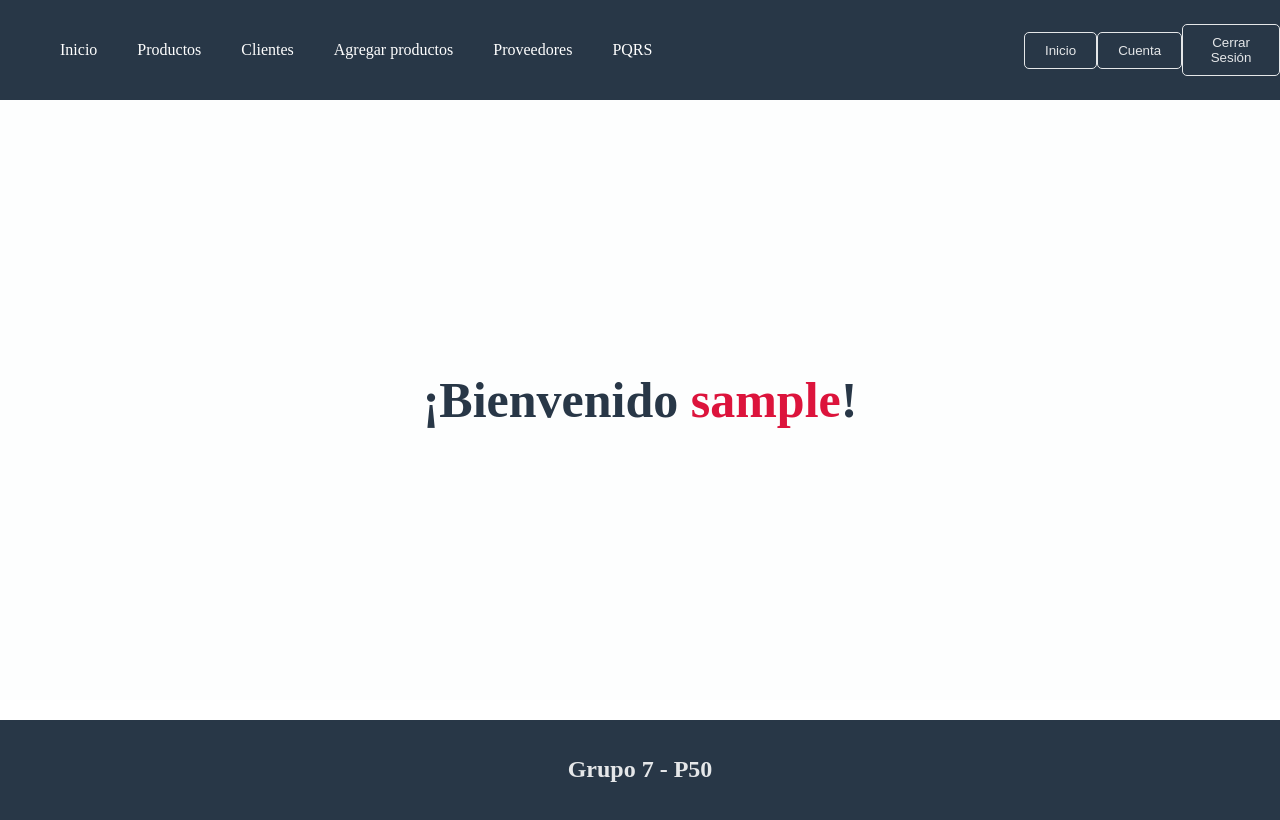
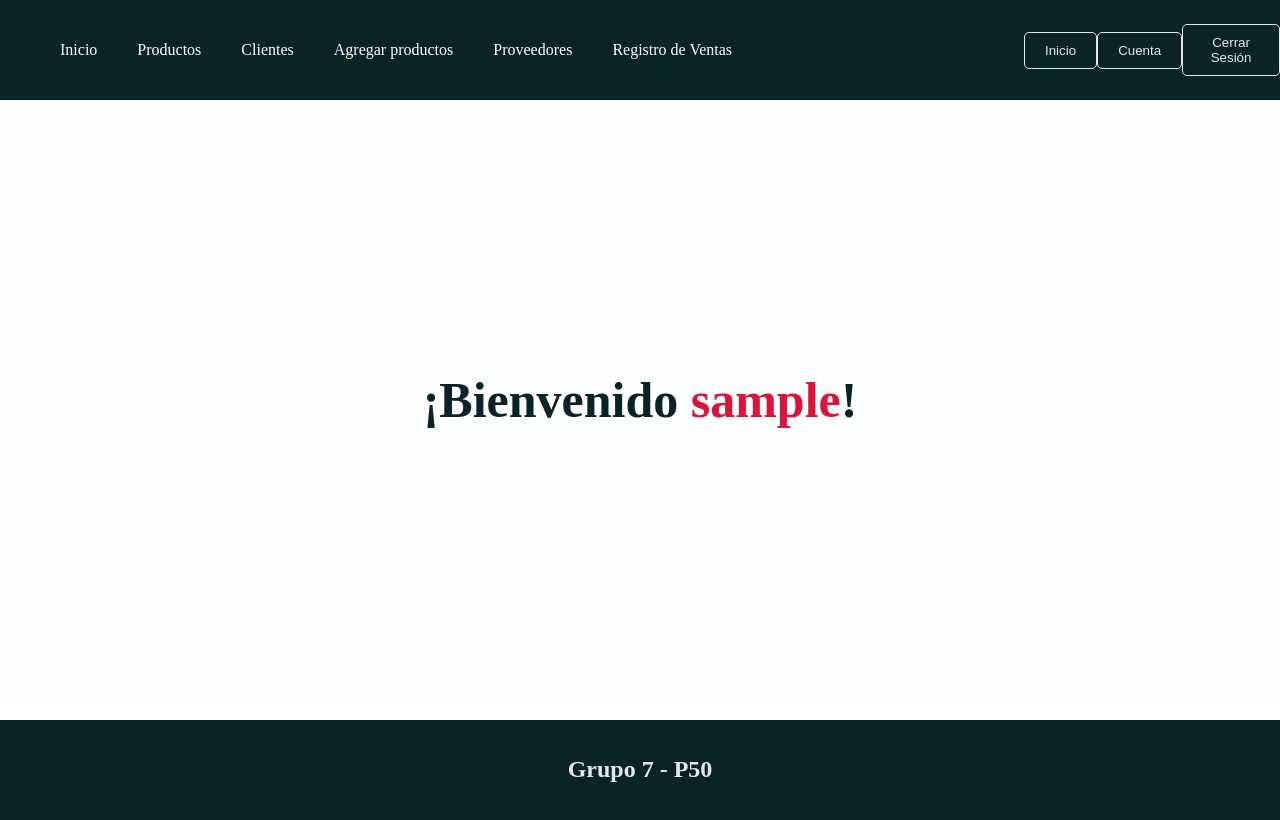
Before and after one commit to Dantiteis/P50-G7-MinTIC2022, a Vue app in the folder front-end/: page /user/home in a window 1280 px wide. Built offline with nearby package versions, Linux system fonts and the light colour scheme; sample sign-in values are in the browser's storage.

Commit message:
Menu added

```diff
--- a/front-end/src/App.vue
+++ b/front-end/src/App.vue
@@ -21,7 +21,7 @@
           <a class="nav-link" href="#">Proveedores</a>
         </li>
         <li class="nav-item">
-          <a class="nav-link" href="#">PQRS</a>
+          <a class="nav-link" v-if="is_auth" v-on:click="loadRV">Registro de Ventas</a>
         </li>
       </ul>
       <nav>
@@ -111,6 +111,9 @@ export default {
 			alert("Sesión Cerrada");
 			this.verifyAuth();
 		},
+    loadRV: function() {
+      this.$router.push({ name: "registroVentas" });
+    },
 
   },
 
@@ -143,7 +146,10 @@ export default {
     padding: 20px;
     display: block;
 
-}
+  }
+  .menu li a:hover{
+    background: #ef8354;
+  }
 
   .header{
     margin: 0%;
@@ -152,7 +158,7 @@ export default {
     height: 10vh;
     min-height: 100px;
 
-    background-color: #283747 ;
+    background-color: #092327 ; /* Color reemplazado y otros de la misma tonalidad*/
     color:#E5E7E9  ;
 
     display: flex;
@@ -178,7 +184,7 @@ export default {
 
   .header nav button{
     color: #E5E7E9;
-    background: #283747;
+    background: #092327;
     border: 1px solid #E5E7E9;
 
     border-radius: 5px;
@@ -186,7 +192,7 @@ export default {
   }
 
   .header nav button:hover{
-    color: #283747;
+    color: #092327;
     background: #E5E7E9;
     border: 1px solid #E5E7E9;
   }
@@ -208,7 +214,7 @@ export default {
     height: 10vh;
     min-height: 100px;
 
-    background-color: #283747;
+    background-color: #092327;
     color: #E5E7E9;
 
   }
--- a/front-end/src/components/Home.vue
+++ b/front-end/src/components/Home.vue
@@ -36,7 +36,7 @@ export default {
 
     .greetings h1{
         font-size: 50px;
-        color: #283747;
+        color: #092327; /* color: 283747 reemplazado*/
     }
 
     .greetings span{
--- a/front-end/src/components/RegistroVentas.vue
+++ b/front-end/src/components/RegistroVentas.vue
@@ -55,8 +55,7 @@
 <script>
 
 export default {
-    name: "Home",
-
+    name: "RegistroVentas",
     data: function(){
         return {
             username: localStorage.getItem('username') || "none"
--- a/front-end/src/router.js
+++ b/front-end/src/router.js
@@ -4,6 +4,7 @@ import App from './App.vue';
 import LogIn from './components/LogIn.vue'
 import SignUp from './components/SignUp.vue'
 import Home from './components/Home.vue'
+import RegistroVentas from './components/RegistroVentas.vue'
 
 
 const routes = [{
@@ -25,6 +26,11 @@ const routes = [{
         path: '/user/home',
         name: "home",
         component: Home
+    },
+    {
+        path: '/user/registro_ventas',
+        name: "registroVentas",
+        component: RegistroVentas
     }
 ];
 
```
